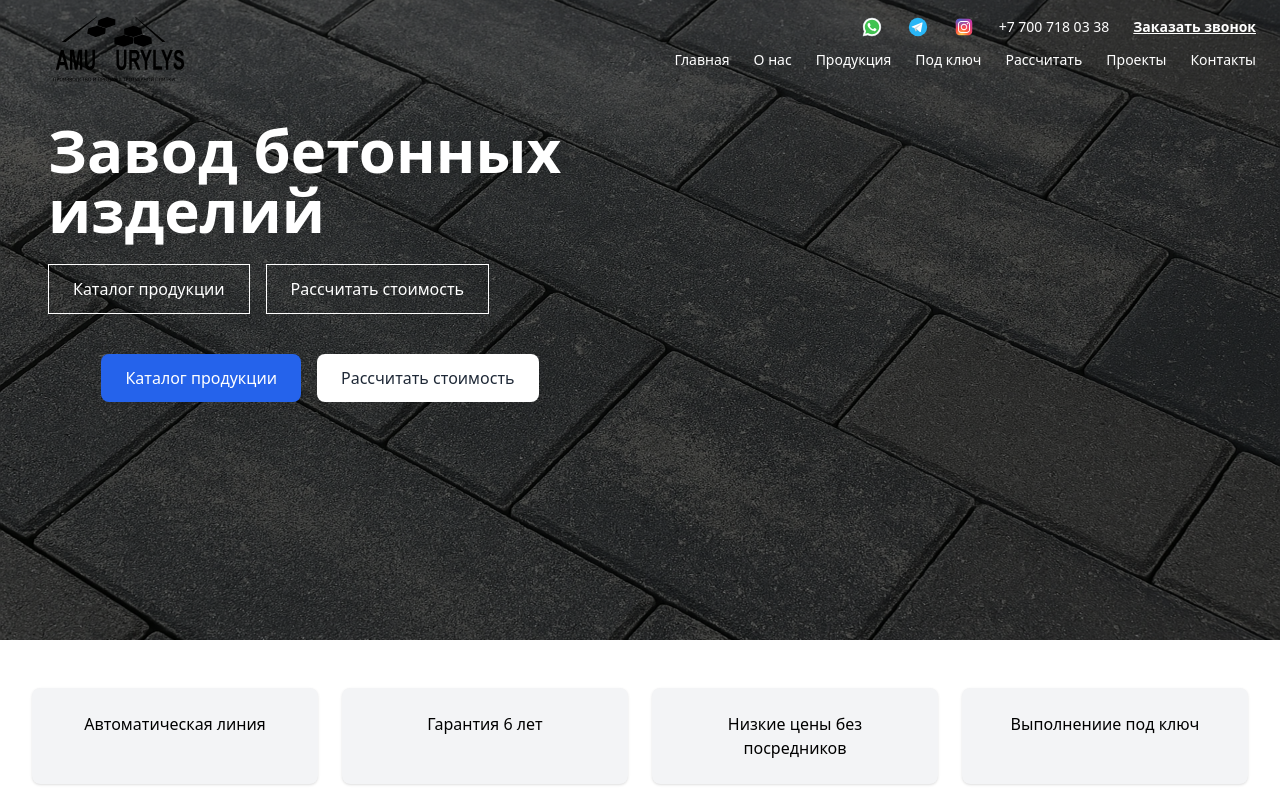
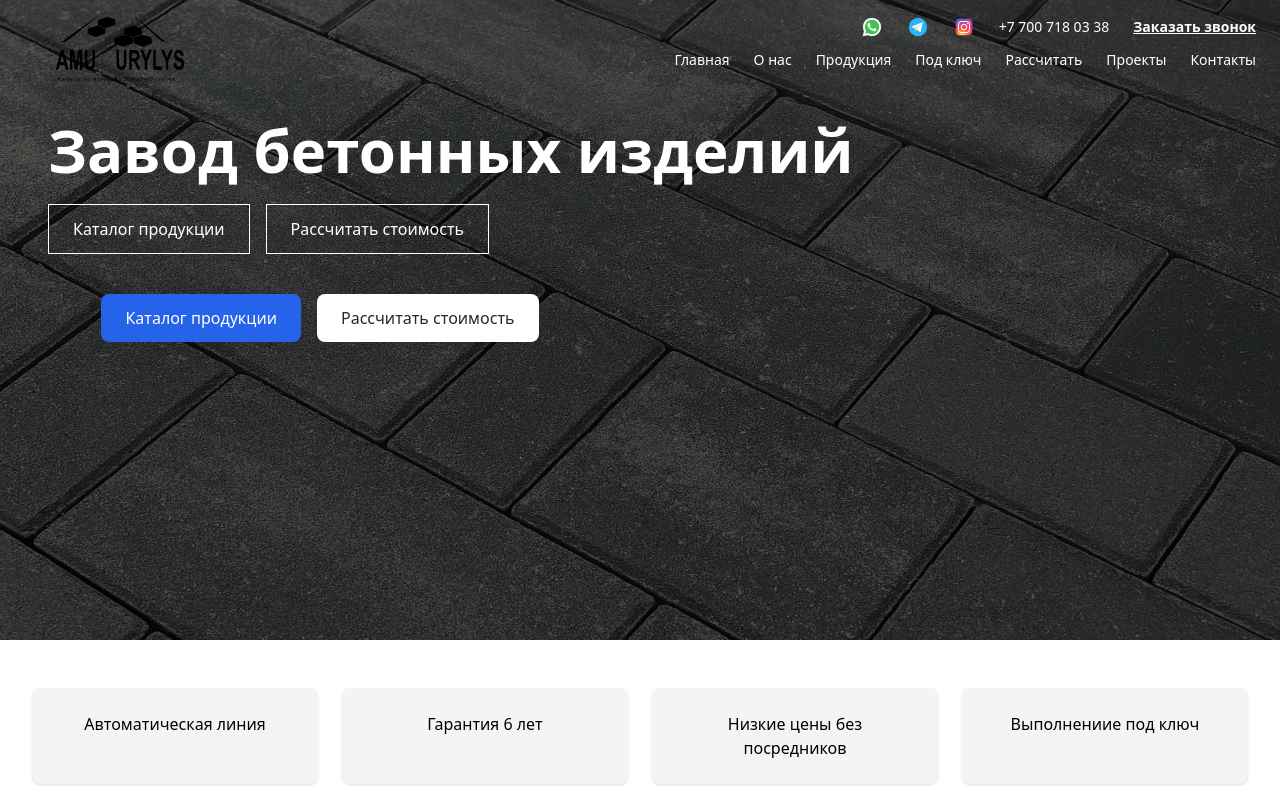
Before and after one commit to DamuQurylys/Damuzavod, a Next.js app: page / in a window 1280 px wide. Shown: the top 800 px of the page. Built offline with nearby package versions, Linux system fonts and the light colour scheme.

Commit message:
Надпись в одну строку

```diff
--- a/src/components/Hero.tsx
+++ b/src/components/Hero.tsx
@@ -30,8 +30,8 @@
       {/* Контент поверх затемнённого фона */}
       <div className="relative z-10 max-w-7xl mx-auto h-full flex items-center">
         <div className="max-w-xl space-y-6 pl-4 sm:pl-8">
-          <h1 className="text-4xl sm:text-5xl md:text-6xl font-bold leading-tight">
-            Завод бетонных изделий
+          <h1 className="text-3xl sm:text-4xl md:text-5xl lg:text-6xl font-bold leading-tight whitespace-nowrap">
+           Завод бетонных изделий
           </h1>
 
           <div className="flex gap-4 flex-wrap">
```
